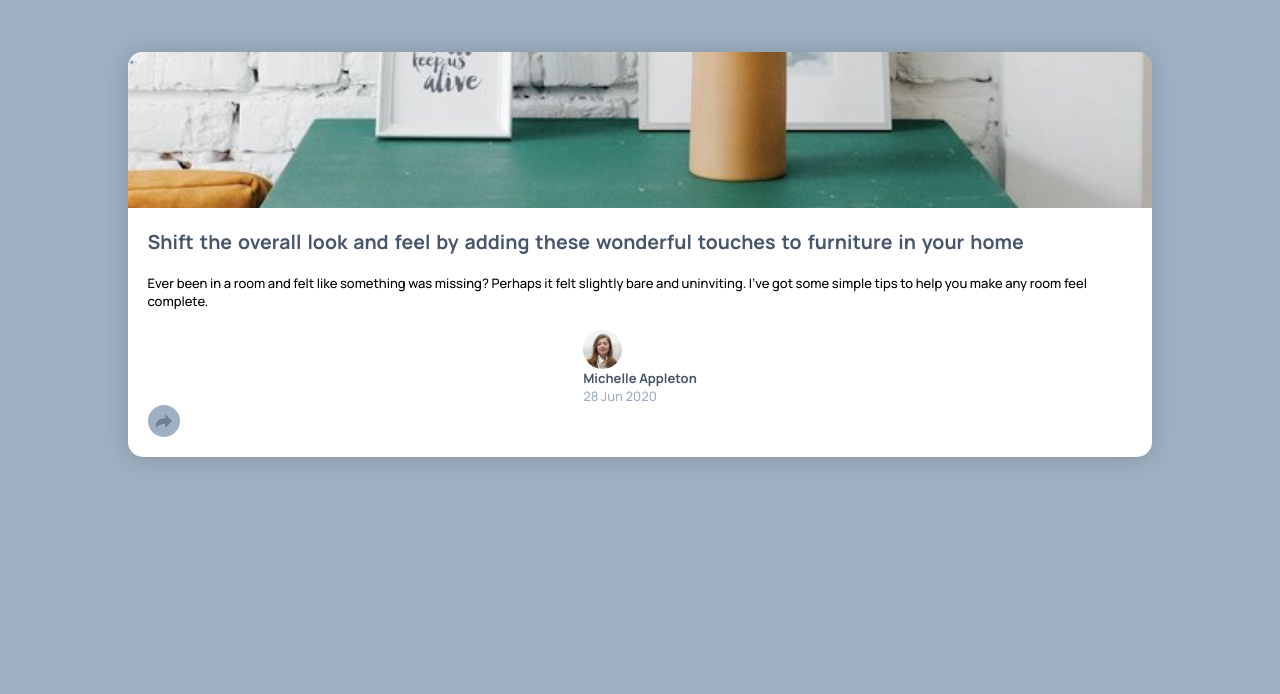
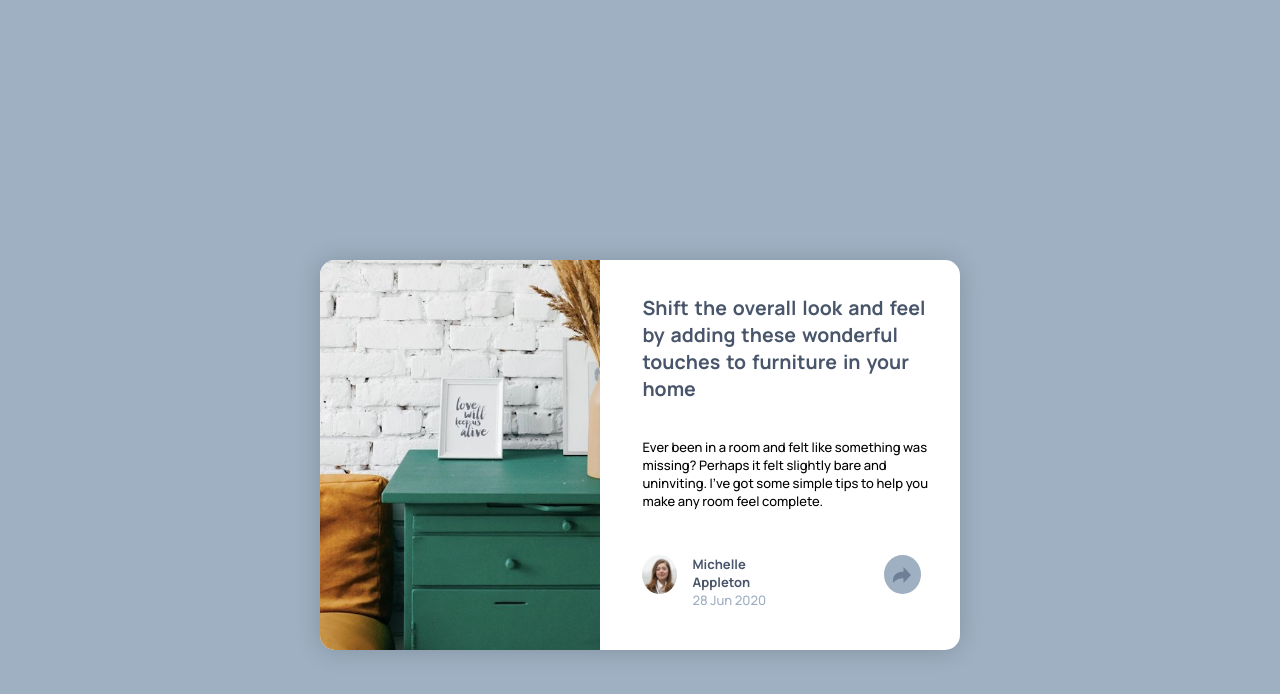
Before and after one commit to FrancineHuang/article-preview-challenge, a plain HTML site: page index.html in a window 1280 px wide. Drawn offline with Linux system fonts and the light colour scheme.

Commit message:
add: add some responsive design

```diff
--- a/index.html
+++ b/index.html
@@ -22,7 +22,7 @@
     <article class="article-container">
 
       <!-- Article img start -->
-      <section class="article-img">
+      <section class="image-container">
         <div class="article-img"></div>
       </section>
       <!-- Article img end -->
@@ -49,11 +49,11 @@
         <section class="social-section">
 
           <div class="author-section">
-            <div class="auther-details">
+            <div class="author-details">
               <div class="author-img"></div>
               <div class="author-info">
-                <p class="author-name">Michelle Appleton</div>
-                <p class="date">28 Jun 2020</div>
+                <p class="author-name">Michelle Appleton</p>
+                <p class="date">28 Jun 2020</p>
               </div>
             </div>
             <div class="share-btn"></div>
--- a/style.css
+++ b/style.css
@@ -51,11 +51,11 @@ body {
 /* Article Img */
 .article-img {
     background-image: url("images/drawers.jpg");
-    background-position: center;
+    background-position: left;
     background-size: cover;
     background-repeat: no-repeat;
-    height: 12rem;
-    border-radius: 15px 15px 0 0;
+    height: 30rem;
+    border-radius: 15px 0 0 15px;
     width: 100%;
 }
 
@@ -74,10 +74,19 @@ body {
 }
 
 /* Author Section */
+.social-section {
+    display: flex;
+    flex-direction: row;
+    justify-content: space-between;
+    align-items: center;
+    padding-right: 1.5rem;
+}
+
 .author-section,
 .share-section {
     display: flex;
     flex-direction: row;
+    position: relative;
     justify-content: space-evenly;
 }
 
@@ -120,8 +129,8 @@ body {
     height: 1.5rem;
     width: 1.5rem;
     border-radius: 50%;
-    padding: 0.5rem;
-    margin-right: 1.5rem;
+    padding: 0.75rem;
+    margin-left: 7rem;
     cursor: pointer;
 }
 
@@ -180,3 +189,68 @@ body {
     letter-spacing: 3px;
     text-decoration: none;
 }
+
+@media screen and (min-width: 600px) {
+    .article-container {
+        width: 40%;
+        gap: 1.8rem;
+    }
+}
+
+@media screen and (min-width: 1025px) {
+    .article-container {
+        position: initial;
+        width: 50%;
+        margin-top: 20rem;
+        grid-template-columns: 21.5rem 1fr;
+        justify-content: space-evenly;
+    }
+
+    .info-container {
+        position: relative;
+        text-align: left;
+        margin-top: 1.1rem;
+        margin-bottom: 1rem;
+    }
+
+    .article-img {
+        justify-content: space-between;
+    }
+
+    .share-section.shown {
+        display: flex;
+        position: absolute;
+        transform: translate(-30%, -120%);
+        gap: 0.9rem;
+        align-items: center;
+        border-radius: 10px;
+        padding: 0.2rem;
+        width: 80%;
+        box-shadow: var(--box-shadow);
+        -webkit-box-shadow: var(--box-shadow);
+        -moz-box-shadow: var(--box-shadow);
+    }
+
+    .share-section.shown::after {
+        position: absolute;
+        content: "";
+        background-color: transparent;
+        border-right: 30px solid transparent;
+        border-bottom: 0;
+        border-left: 30px solid transparent;
+        border-top: 30px solid var(--very-dark-grayish-blue);
+        transform: translate(25%, 100%);
+    }
+
+    .hidden-share-btn {
+        display: none;
+    }
+}
+
+@media screen and (min-width: 1100px) {
+    .share-section.shown {
+        width: 50%;
+        padding: 0.6rem;
+        transform: translate(10%, -150%);
+    }
+}
```
